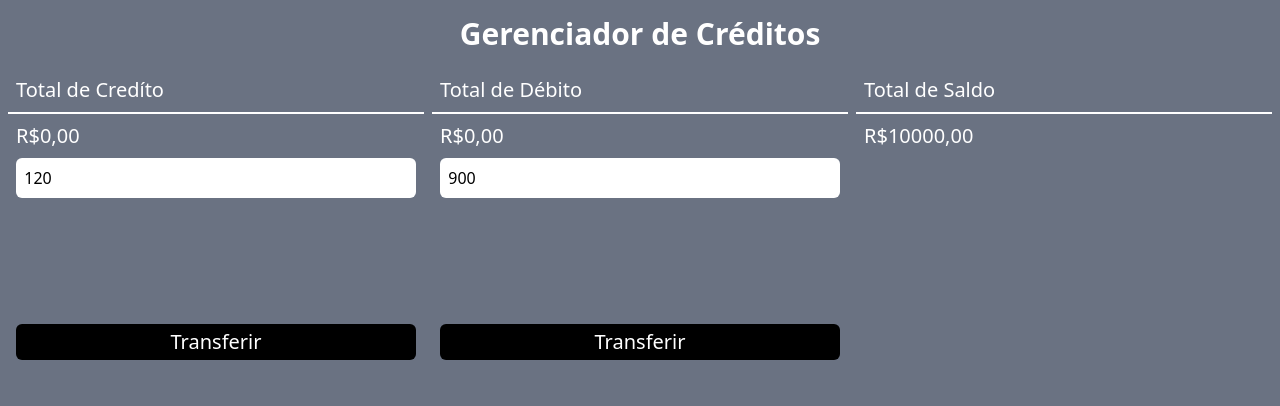
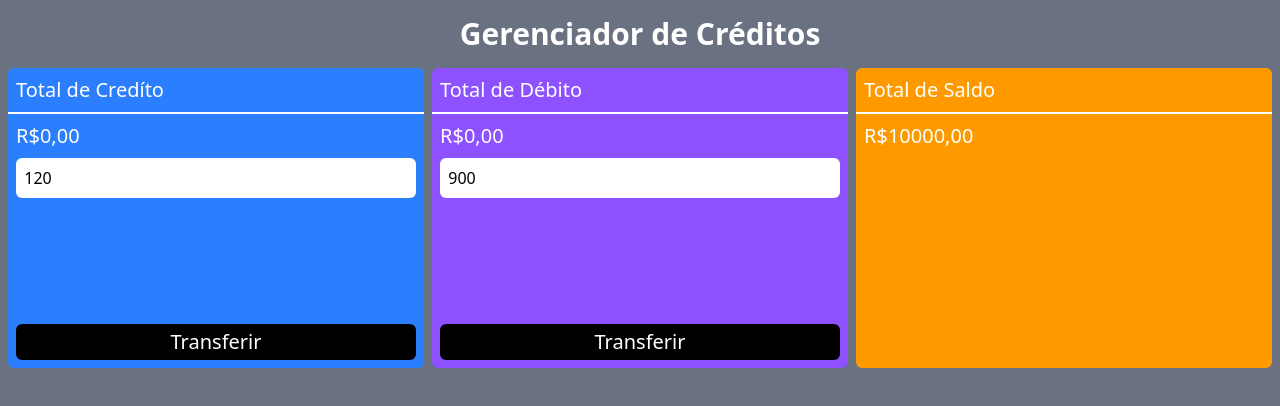
Before and after one commit to jrNaldo/gerenciador-financas, a React (Vite) app: page / in a window 1280 px wide. Shown: the top 406 px of the page. Built offline with nearby package versions, Linux system fonts and the light colour scheme.

Commit message:
Atualizei Card

```diff
--- a/src/components/Credito.jsx
+++ b/src/components/Credito.jsx
@@ -24,7 +24,7 @@ export default function Credito(props){
     }
 
     return (
-        <Card cor='yellow' title='Total de Credíto'>
+        <Card cor='bg-blue-500' title='Total de Credíto'>
             <div>
                 <Title>R${credito},00</Title>
                 <Input
--- a/src/components/Debito.jsx
+++ b/src/components/Debito.jsx
@@ -22,7 +22,7 @@ export default function Debito(props){
         })
     }
     return (
-        <Card cor='blue' title='Total de Débito'>
+        <Card cor='bg-violet-500' title='Total de Débito'>
             <div>
                 <Title>R${debito || 0},00</Title>
                 <Input
--- a/src/layout/Card.jsx
+++ b/src/layout/Card.jsx
@@ -1,6 +1,6 @@
 export default function Card(props){
     return (
-        <div className={`bg-${props.cor || 'red'}-500 rounded-md flex flex-col`}>
+        <div className={`${props.cor || 'bg-amber-500'} rounded-md flex flex-col`}>
             <h1 className="text-white p-2 text-xl border-b-2">
                 {props.title}
             </h1>
```
